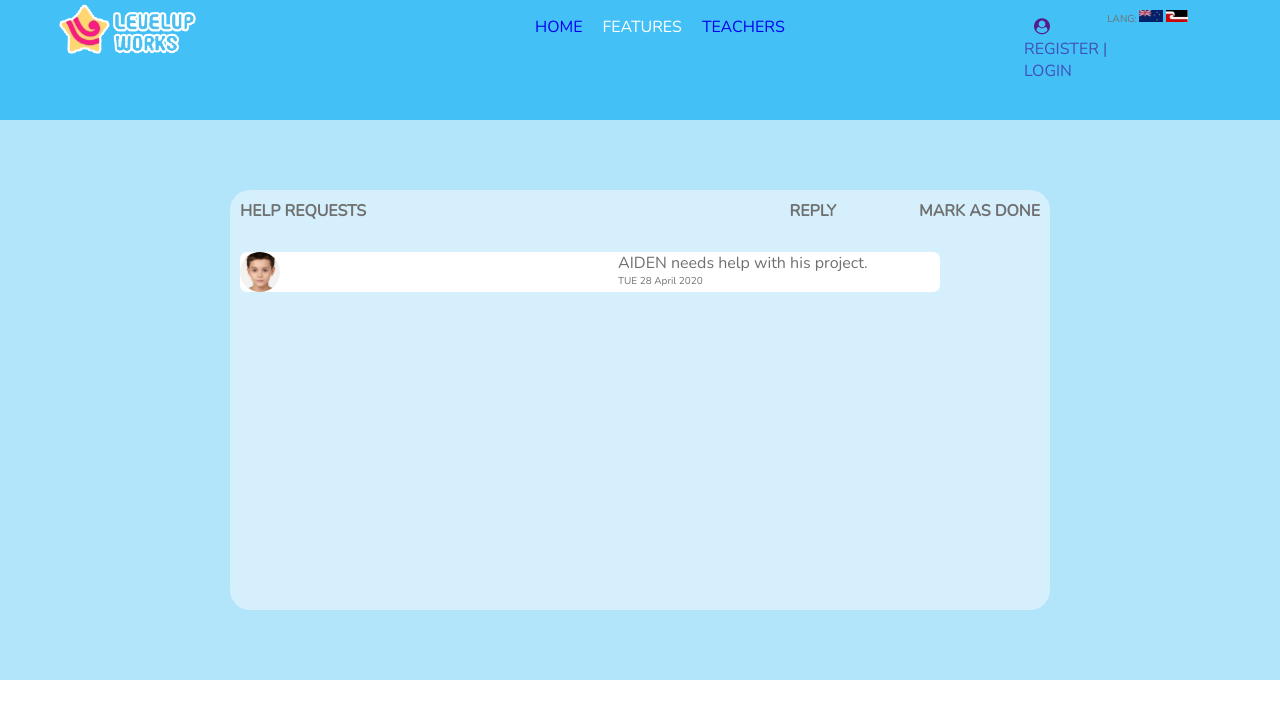
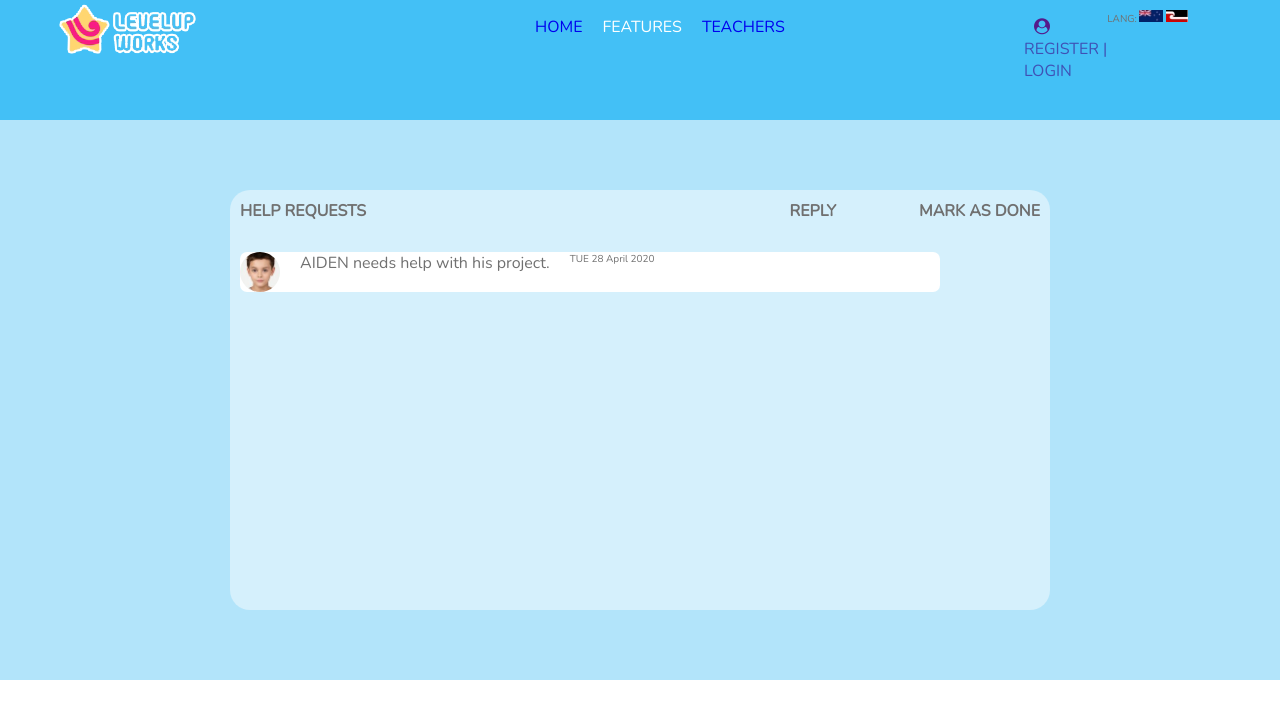
Before and after one commit to joechamberlain1/missionxteamzero-1, a React (Create React App) app: page /helpT in a window 1280 px wide. Shown: the top 718 px of the page. Built offline with nearby package versions, Linux system fonts and the light colour scheme.

Commit message:
update helpT.js - Ofa

```diff
--- a/src/CSS/helpT.css
+++ b/src/CSS/helpT.css
@@ -40,9 +40,8 @@
   height: 40px;
   border-radius: 7px;
   position: absolute;
-  column-count:2;
-
-
+  column-count:3;
+  display:flex;
 }
 
 
@@ -54,6 +53,14 @@
   margin:0px;
   padding-left:20px;
   font-size:10px;
+
+}
+
+.mp3 {
+  margin:0px;
+  padding-left:20px;
+  font-size:10px;
+  text-align:right;
 }
 
 .col2 {
--- a/src/Components/helpT.js
+++ b/src/Components/helpT.js
@@ -1,7 +1,7 @@
 import React from "react";
 import Avatar from '@material-ui/core/Avatar';
 
-import "../CSS/teacher1.css";
+import "../CSS/helpT.css";
 import Nav from "./nav.js";
 import AIDEN from "../img/AIDEN.png"
 
@@ -29,10 +29,11 @@ function Helpt() {
 
             <div className="divt41">
                 <div className="divt5">
+
                   <Avatar alt="Aiden" src={AIDEN}/>
+
                   <p className="mp1">AIDEN needs help with his project.</p>
-                  <p className="mp2">TUE 28 April 2020</p>
-
+                  <p className="mp3">TUE 28 April 2020</p>
 
                 </div>
             </div>
--- a/src/Components/nav.js
+++ b/src/Components/nav.js
@@ -70,8 +70,8 @@ function Nav() {
                   <i class="fa fa-user-circle" aria-hidden="true"></i>
                   {" "}
                 </Link>
-                <Link type="button" ><SignUpModal /></Link>
-                <Link type="button" ><LogInModal /></Link>
+                <Link ><SignUpModal /></Link>
+                <Link  ><LogInModal /></Link>
 
 
 
--- a/src/Components/tavitar.js
+++ b/src/Components/tavitar.js
@@ -1,7 +1,7 @@
 import React from 'react';
 import { makeStyles } from '@material-ui/core/styles';
 import Avatar from '@material-ui/core/Avatar';
-import teachid from "../img/teacherpro.PNG";
+import teachid from "../img/teacherpro.png";
 
 const useStyles = makeStyles((theme) => ({
   root: {
```
